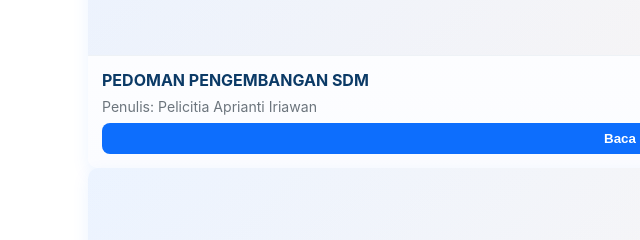
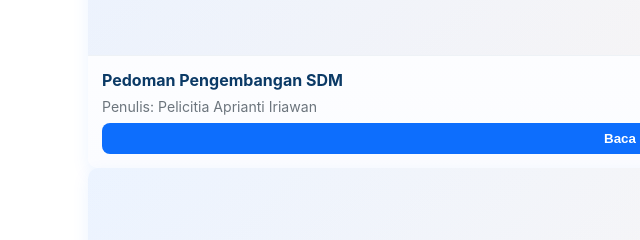
Before and after one commit to tabahmp/PEDOMAN-PENGEMBANGAN-SDM, a plain HTML site: page index.html in a window 1280 px wide. Shown: the part 525-765 px from the top of the page, 20-660 px from the left. Drawn offline with nearby package versions, Linux system fonts and the light colour scheme; a script that the page names is missing.

Commit message:
Update-4 index.html
Ubah judul book card

```diff
--- a/index.html
+++ b/index.html
@@ -63,7 +63,7 @@
           <div class="cover-title">PEDOMAN</div>
         </div>
         <div class="book-meta">
-          <div class="book-title">PEDOMAN PENGEMBANGAN SDM</div>
+          <div class="book-title">Pedoman Pengembangan SDM</div>
           <div class="book-author">Penulis: Pelicitia Aprianti Iriawan</div>
           <button class="btn readBtn">Baca</button>
         </div>
```
